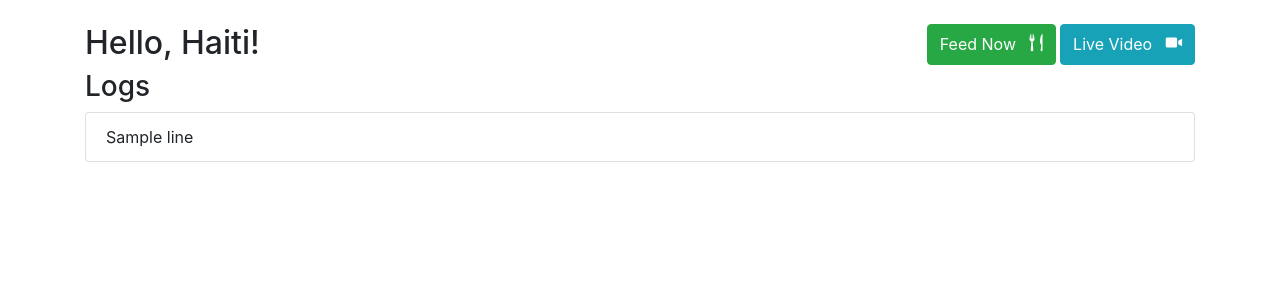
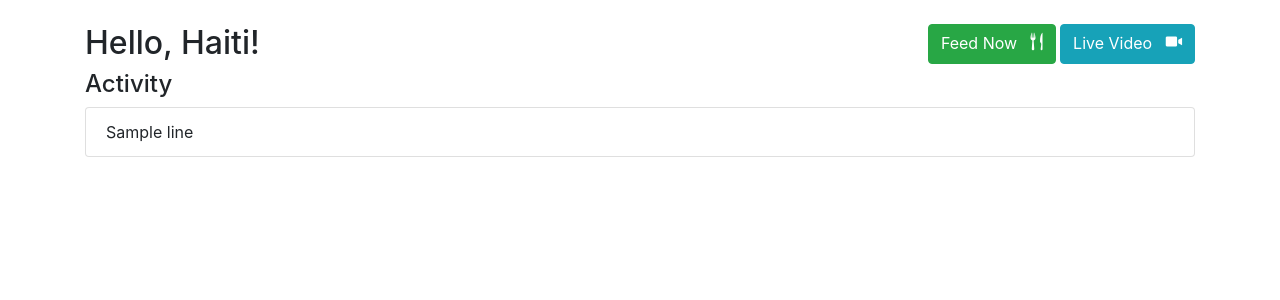
Before and after one commit to fdibartolo/haiti, a Flask app: template templates/index.html in a window 1280 px wide. Shown: the top 300 px of the page. Run offline with Flask 2, Linux system fonts and the light colour scheme; the template is opened without the code that fills it: most values are stand-ins (such as "Sample title", 1, 10 or a date in 2020); parts of the project's set-up code (start-up, migrations or seed data) failed here and were passed over; some libraries are stand-ins or nearby versions.

Commit message:
refactor styles

```diff
--- a/templates/index.html
+++ b/templates/index.html
@@ -10,6 +10,10 @@
     <link rel="stylesheet" href="https://maxcdn.bootstrapcdn.com/bootstrap/4.0.0-beta.2/css/bootstrap.min.css" integrity="sha384-PsH8R72JQ3SOdhVi3uxftmaW6Vc51MKb0q5P2rRUpPvrszuE4W1povHYgTpBfshb" crossorigin="anonymous">
     <link rel="stylesheet" type="text/css" href="https://code.ionicframework.com/ionicons/2.0.1/css/ionicons.min.css">
     <script src="https://code.jquery.com/jquery-latest.js"></script>
+    <style type="text/css">
+      a { padding-top: 2px !important; }
+      span { font-size: 125%; }
+    </style>
     <script>
       $(document).ready(function() {
         $('#feed').click(function(e) {
@@ -35,21 +39,17 @@
           <h2>Hello, Haiti!</h2>
         </div>
         <div class="col-6 text-right">
-          <a id="feed" class="btn btn-success" href="#" role="button" style="padding-top:3px">
-            Feed Now &nbsp;
-            <span style="font-size:125%">
-              <span class="ion-fork"></span>&nbsp;<span class="ion-knife"></span>
-            </span>
+          <a id="feed" class="btn btn-success" href="#" role="button">
+            Feed Now &nbsp; <span class="ion-fork"></span>&nbsp;<span class="ion-knife"></span>
           </a>
-          <a class="btn btn-info" href="/video" role="button" style="padding-top:3px">
-            Live Video &nbsp;
-            <span class="ion-ios-videocam" style="font-size:125%"></span>
+          <a class="btn btn-info" href="/video" role="button">
+            Live Video &nbsp; <span class="ion-ios-videocam"></span>
           </a>
         </div>
       </div>
       <div class="row">
         <div class="col-12">
-          <h3>Logs</h3>
+          <h4>Activity</h4>
           <ul class="list-group">
             {% for line in lines %}
             <li class="list-group-item {{ loop.cycle('', 'list-group-item-secondary') }}">{{ line }}</li>
```
